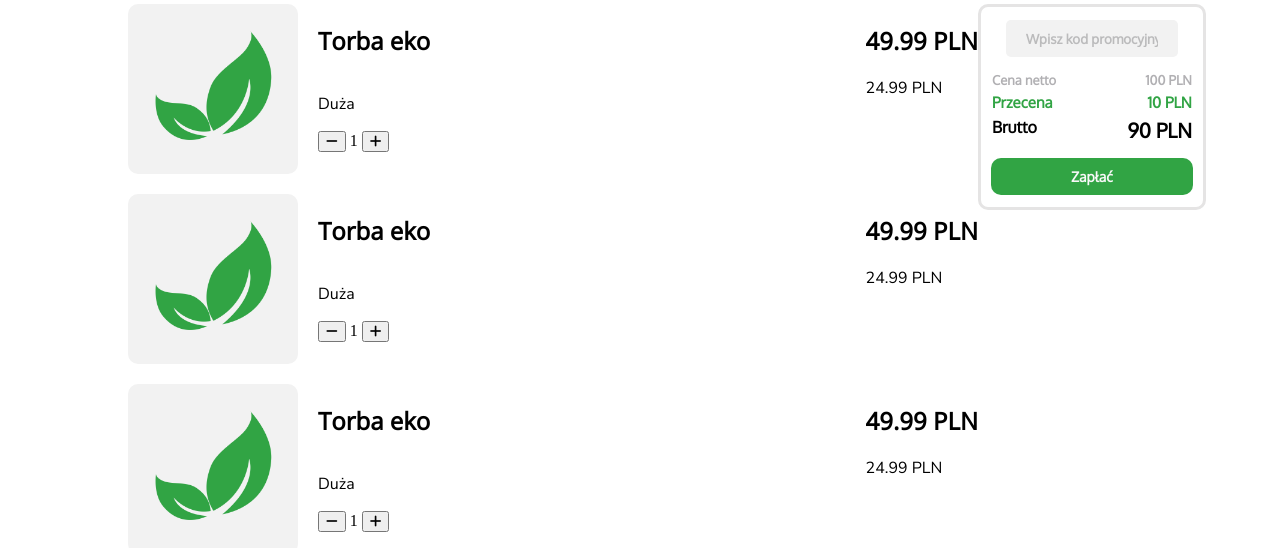
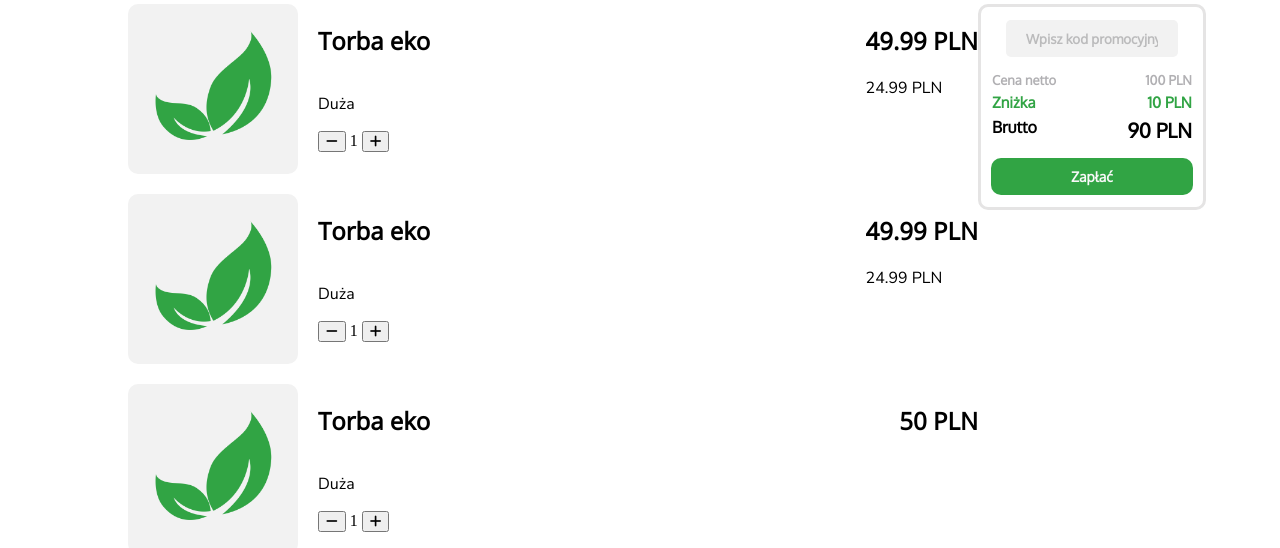
Before and after one commit to LIBROSKI/GreenBasket, a plain HTML site: page cart.html in a window 1280 px wide. Shown: the part 252-800 px from the top of the page. Drawn offline with nearby package versions, Linux system fonts and the light colour scheme.

Commit message:
Update cart.html

```diff
--- a/cart.html
+++ b/cart.html
@@ -359,8 +359,7 @@
                             </div>
                         </div>
                         <div class="c-p-p-price-contaier">
-                            <h2 class="c-p-p-price">49.99 PLN</h2>
-                            <p class="c-p-p-discount">24.99 PLN</p>
+                            <h2 class="c-p-p-price">50 PLN</h2>
                         </div>
                     </div>
                 </div>
@@ -368,7 +367,7 @@
             <div class="c-price-contaier">
                 <input type="text" class="c-p-c-text-inpt" placeholder="Wpisz kod promocyjny">
                 <span class="c-p-c-netto-price"><span class="c-p-c-n-p-text">Cena netto</span><span class="c-p-c-n-p-text">100 PLN</span></span>
-                <span class="c-p-c-discount"><span class="c-p-c-d-text">Przecena</span><span class="c-p-c-d-text">10 PLN</span></span>
+                <span class="c-p-c-discount"><span class="c-p-c-d-text">Zniżka</span><span class="c-p-c-d-text">10 PLN</span></span>
                 <span class="c-p-c-main-price"><span class="c-p-c-m-p-text">Brutto</span><span class="c-p-c-m-p-bigger-text">90 PLN</span></span>
                 <a class="c-p-c-btn">Zapłać</a>
             </div>
```
